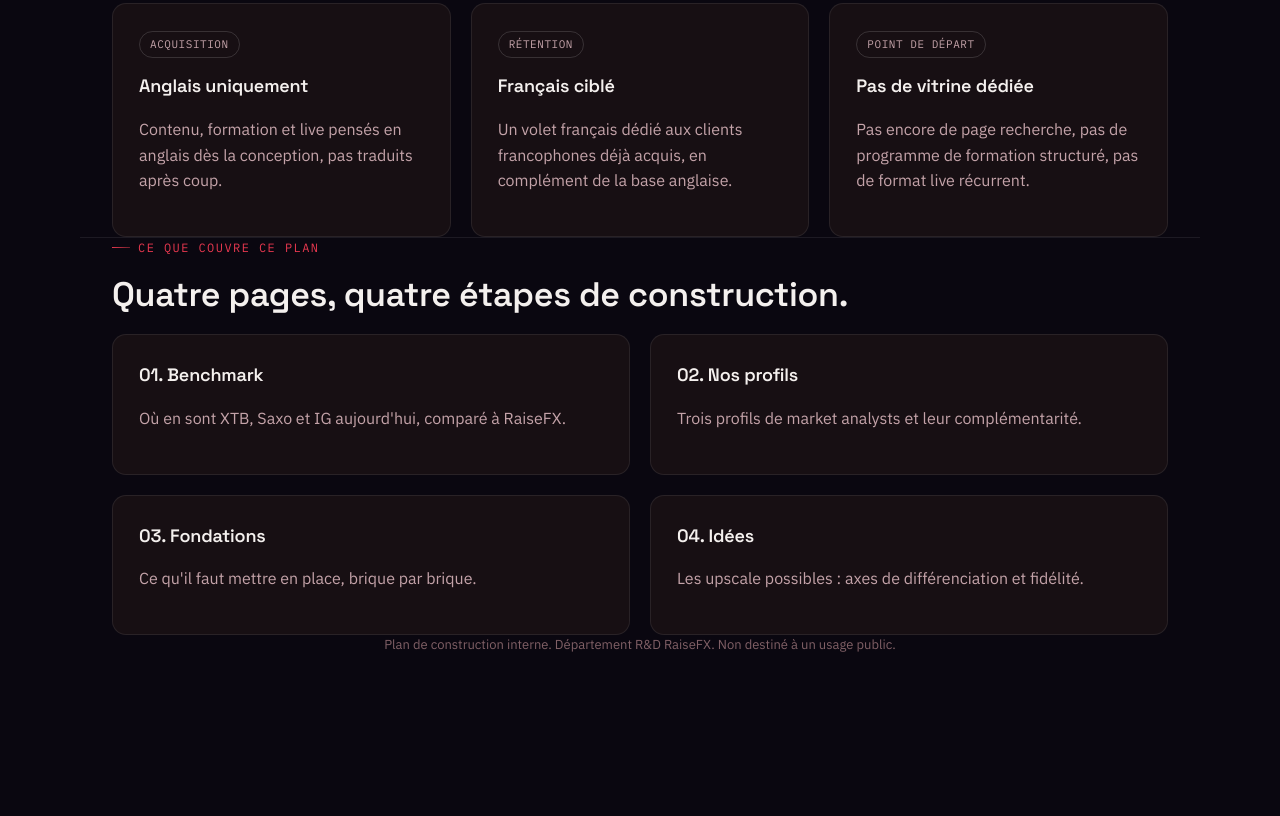
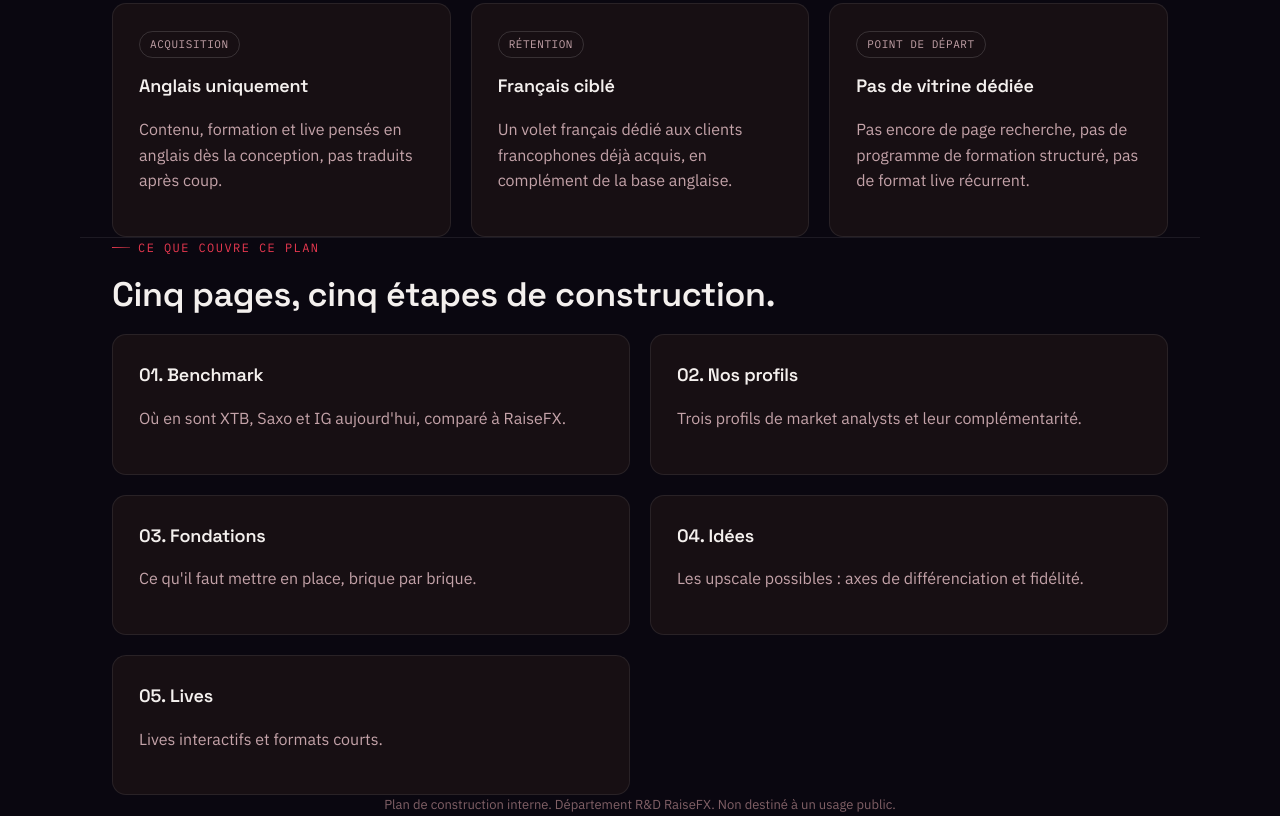
Before and after one commit to macairehugo01-glitch/idea, a website: page public/index.html in a window 1280 px wide. Shown: the part 868-1684 px from the top of the page. Before the commit the page ends 1524 px from the top, so only its background shows below. Drawn offline with Linux system fonts and the light colour scheme.

Commit message:
Update index.html

```diff
--- a/public/index.html
+++ b/public/index.html
@@ -19,6 +19,7 @@
       <a href="webinaire.html">Nos profils</a>
       <a href="formation.html">Fondations</a>
       <a href="idees.html">Idées</a>
+      <a href="lives.html">Lives</a>
       <a href="exemple-accueil.html">Aperçu client</a>
     </div>
   </div>
@@ -68,7 +69,7 @@
 
 <section class="wrap">
   <div class="eyebrow">Ce que couvre ce plan</div>
-  <h2>Quatre pages, quatre étapes de construction.</h2>
+  <h2>Cinq pages, cinq étapes de construction.</h2>
   <div class="grid grid-2" style="margin-top:20px;">
     <a class="card" href="articles.html">
       <h3>01. Benchmark</h3>
@@ -86,6 +87,10 @@
       <h3>04. Idées</h3>
       <p>Les upscale possibles : axes de différenciation et fidélité.</p>
     </a>
+    <a class="card" href="lives.html">
+      <h3>05. Lives</h3>
+      <p>Lives interactifs et formats courts.</p>
+    </a>
   </div>
 </section>
 
```
